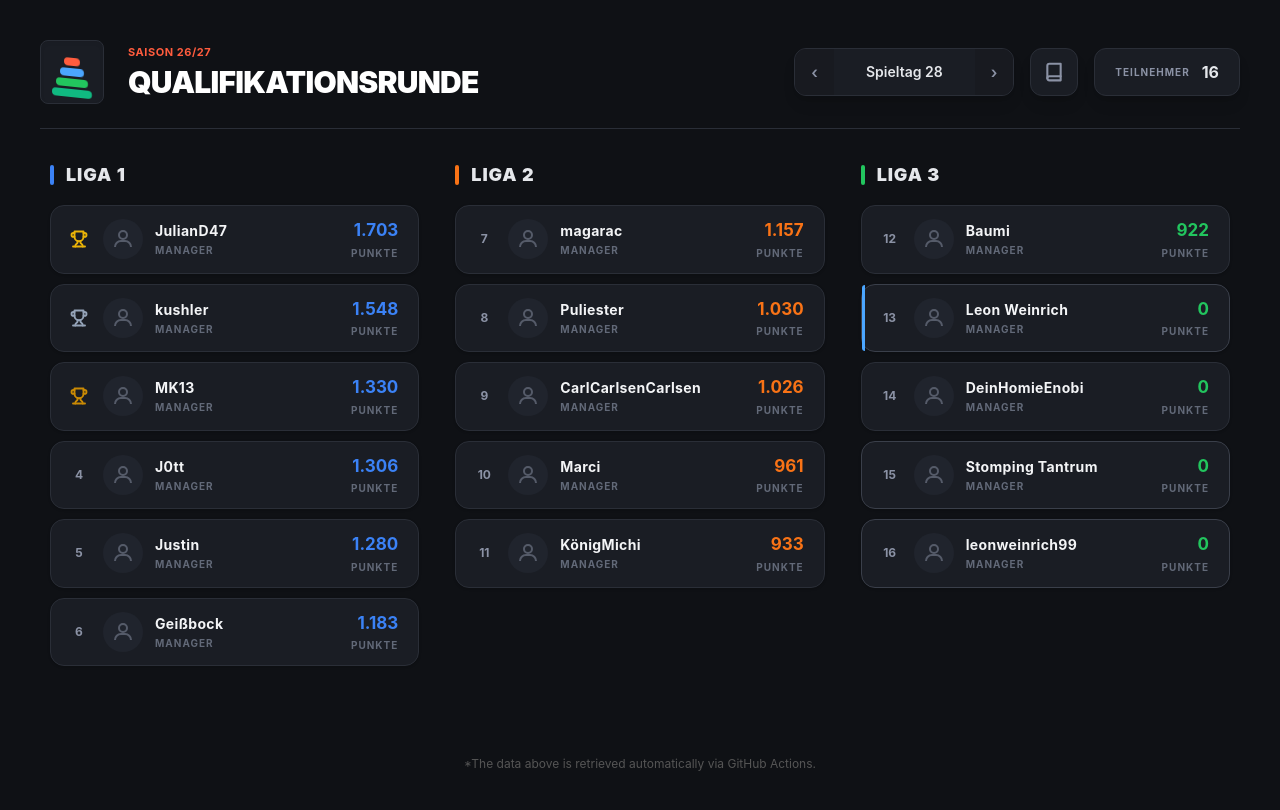
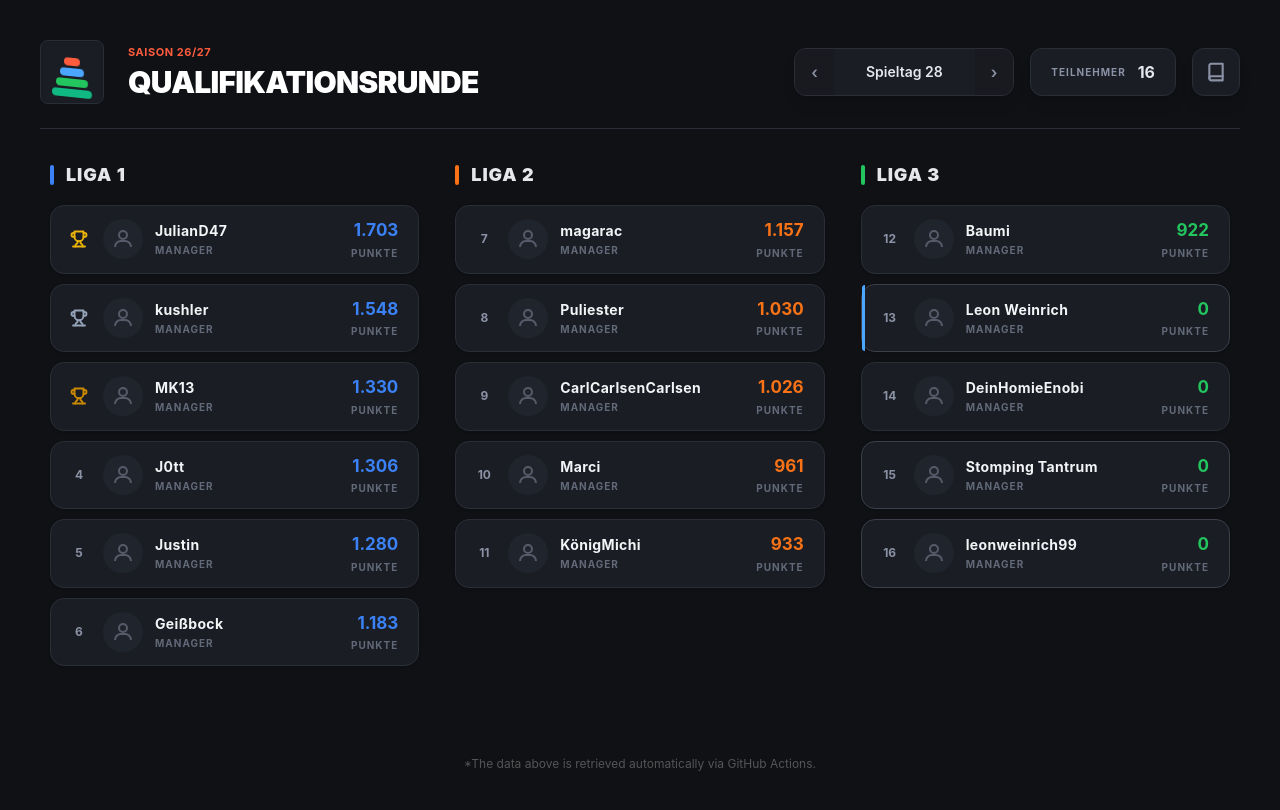
Before and after one commit to leonweinrich99/kickbase_ligasystem, a React app in the folder frontend/: page / in a window 1280 px wide. Built offline with nearby package versions, Linux system fonts and the light colour scheme; the HTML template or start-up script is replaced by a standard one.

Commit message:
UI Tweak: Move Rules button to the right of participants tile

```diff
--- a/frontend/src/App.jsx
+++ b/frontend/src/App.jsx
@@ -48,6 +48,12 @@ const Header = ({ matchday, participants }) => (
         <button className="px-3 sm:px-4 h-full text-[#8b92a5] hover:text-white transition-colors bg-[#181a20]">&rsaquo;</button>
       </div>
 
+      {/* Teilnehmer Kachel */}
+      <div className="bg-[#1a1d24] border border-[#2a2e37] rounded-xl px-4 sm:px-5 h-12 shadow-lg flex items-center gap-3 min-w-0">
+        <span className="text-[8px] sm:text-[10px] font-bold text-[#8b92a5] tracking-widest leading-none uppercase">Teilnehmer</span>
+        <span className="text-sm sm:text-base font-bold text-gray-200 leading-none">{participants}</span>
+      </div>
+
       {/* Regeln Button */}
       <NavLink
         to="/rules"
@@ -59,12 +65,6 @@ const Header = ({ matchday, participants }) => (
           <path d="M6.5 2H20v20H6.5A2.5 2.5 0 0 1 4 19.5v-15A2.5 2.5 0 0 1 6.5 2z"></path>
         </svg>
       </NavLink>
-
-      {/* Teilnehmer Kachel */}
-      <div className="bg-[#1a1d24] border border-[#2a2e37] rounded-xl px-4 sm:px-5 h-12 shadow-lg flex items-center gap-3 min-w-0">
-        <span className="text-[8px] sm:text-[10px] font-bold text-[#8b92a5] tracking-widest leading-none uppercase">Teilnehmer</span>
-        <span className="text-sm sm:text-base font-bold text-gray-200 leading-none">{participants}</span>
-      </div>
     </div>
   </div>
 );
```
